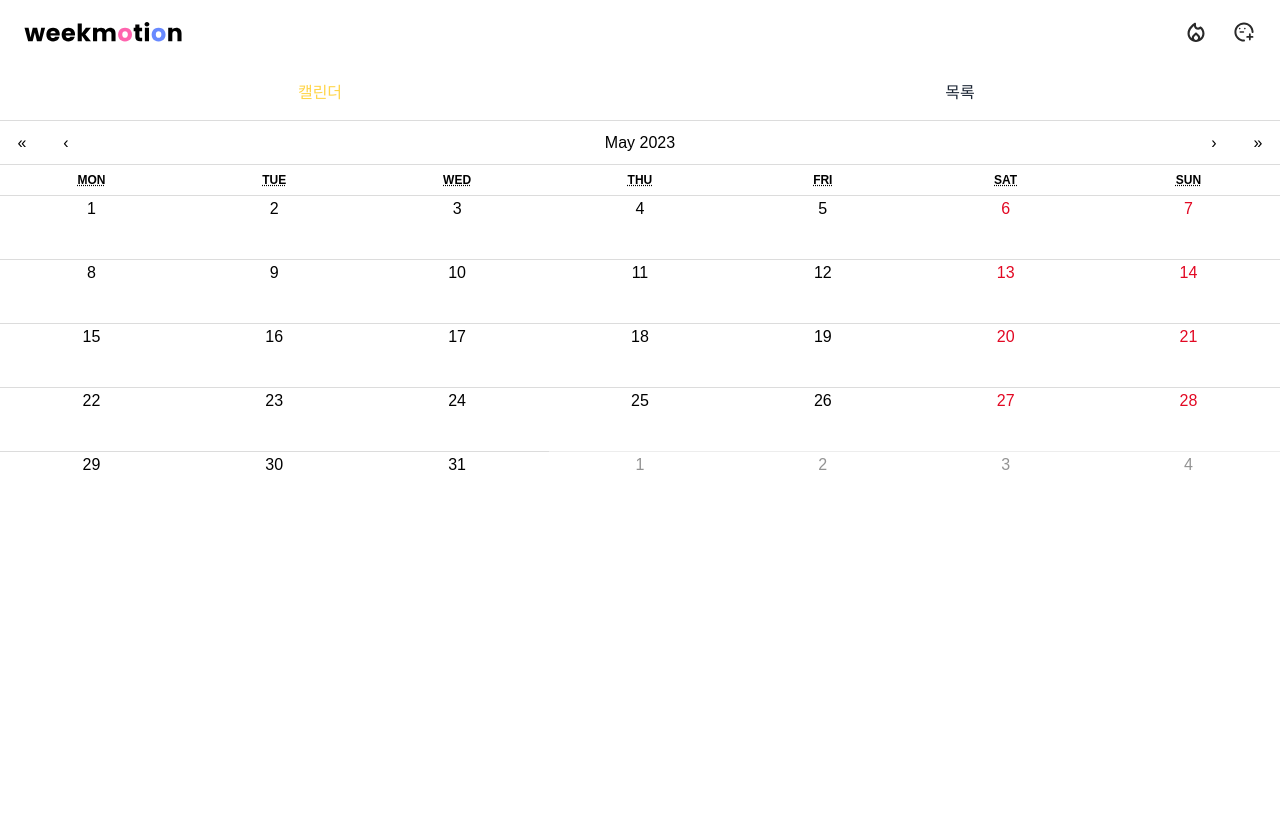
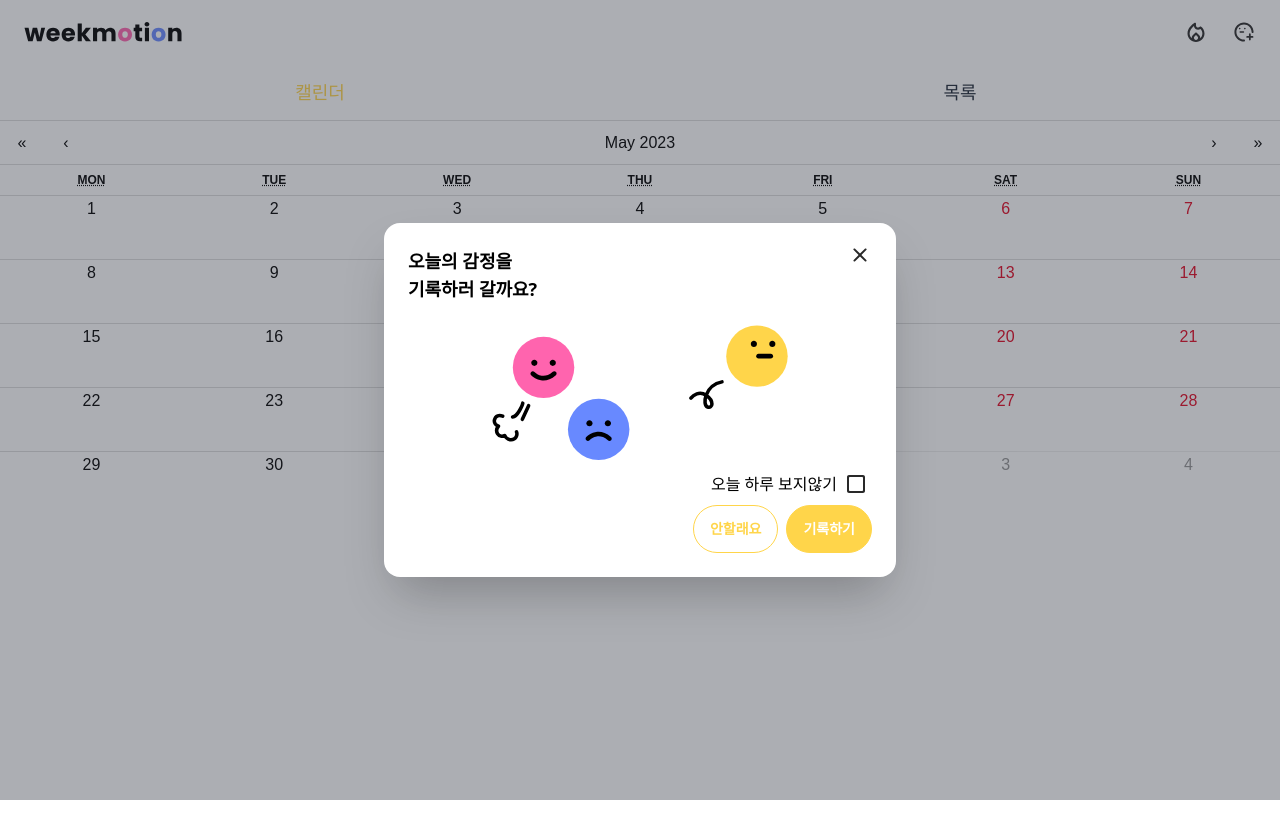
Before and after one commit to kimploo/WMM-Weekmotion-frontend, a React (Vite) app: page /scheduler in a window 1280 px wide. Shown: the top 838 px of the page. Built offline with nearby package versions, Linux system fonts and the light colour scheme.

Commit message:
feat : 페이지 진입 시 모달박스 추가

```diff
--- a/src/pages/Scheduler.tsx
+++ b/src/pages/Scheduler.tsx
@@ -1,15 +1,24 @@
-import { useSearchParams } from 'react-router-dom';
+import { Link, useSearchParams } from 'react-router-dom';
 
 import Calendar from 'react-calendar';
 import '../assets/customCSS/calendar.css';
-import { useEffect } from 'react';
-import { tab, tabActive } from '../assets/customCSS/designSystem';
+import {
+  tab,
+  tabActive,
+  smBtnYellowBorder,
+  smBtnYellow
+} from '../assets/customCSS/designSystem';
+import weekmotion_ask from '../assets/images/weekmotion_ask.svg';
+import checkBoxEnable from '../assets/images/checkBoxEnable.svg';
+import checkBoxChecked from '../assets/images/checkBoxSelected.svg';
+import closeIcon from '../assets/images/closeIcon.svg';
+import { useState } from 'react';
 
 export default function Schduler() {
   const [tabParams, setTabParams] = useSearchParams({ tab: 'calendar' });
-  useEffect(() => {
-    console.log(tabParams.get('tab'));
-  }, [tabParams]);
+  const [isChecked, setIsChecked] = useState(true);
+  const [isCheckedToday, setIsCheckedToday] = useState(false);
+
   return (
     <section className="h-screen bg-mono-100">
       <div className="w-full h-14 flex justify-around items-center">
@@ -26,6 +35,63 @@
           목록
         </button>
       </div>
+      {/* modal box */}
+      <input
+        type="checkbox"
+        id="my-modal-3"
+        className="modal-toggle"
+        checked={isChecked}
+        readOnly
+      />
+      <div className="modal">
+        <div className="modal-box relative bg-mono-100">
+          <label
+            htmlFor="my-modal-3"
+            className="btn absolute right-2 top-2 bg-mono-100 border-none hover:bg-mono-100"
+            onClick={() => setIsChecked(!isChecked)}
+          >
+            <img src={closeIcon} alt="close_icon" />
+          </label>
+          <h3 className="text-lg font-bold text-mono-700">
+            오늘의 감정을
+            <br />
+            기록하러 갈까요?
+          </h3>
+          <img src={weekmotion_ask} alt="ask_icon" className="w-full px-5" />
+          <div className="flex justify-end gap-x-[7px] pr-1 pb-[9px]">
+            <span className="text-mono-700">오늘 하루 보지않기</span>
+            <label
+              htmlFor="checkToday"
+              onClick={() => setIsCheckedToday(!isCheckedToday)}
+            >
+              {!isCheckedToday ? (
+                <img src={checkBoxEnable} alt="enable_icon" />
+              ) : (
+                <img src={checkBoxChecked} alt="checked_icon" />
+              )}
+            </label>
+            <input
+              type="checkbox"
+              name="checkToday"
+              id="checkToday"
+              className="hidden"
+              readOnly
+            />
+          </div>
+          <div className="flex justify-end gap-x-2">
+            <label
+              htmlFor="my-modal-3"
+              className={smBtnYellowBorder}
+              onClick={() => setIsChecked(!isChecked)}
+            >
+              안할래요
+            </label>
+            <Link to={'/before'}>
+              <button className={smBtnYellow}>기록하기</button>
+            </Link>
+          </div>
+        </div>
+      </div>
       {tabParams.get('tab') === 'calendar' ? (
         <Calendar
           formatDay={(locale, date) => {
@@ -36,7 +102,7 @@
           className="text-mono-700"
         />
       ) : (
-        <div></div>
+        <div>List here</div>
       )}
     </section>
   );
```
